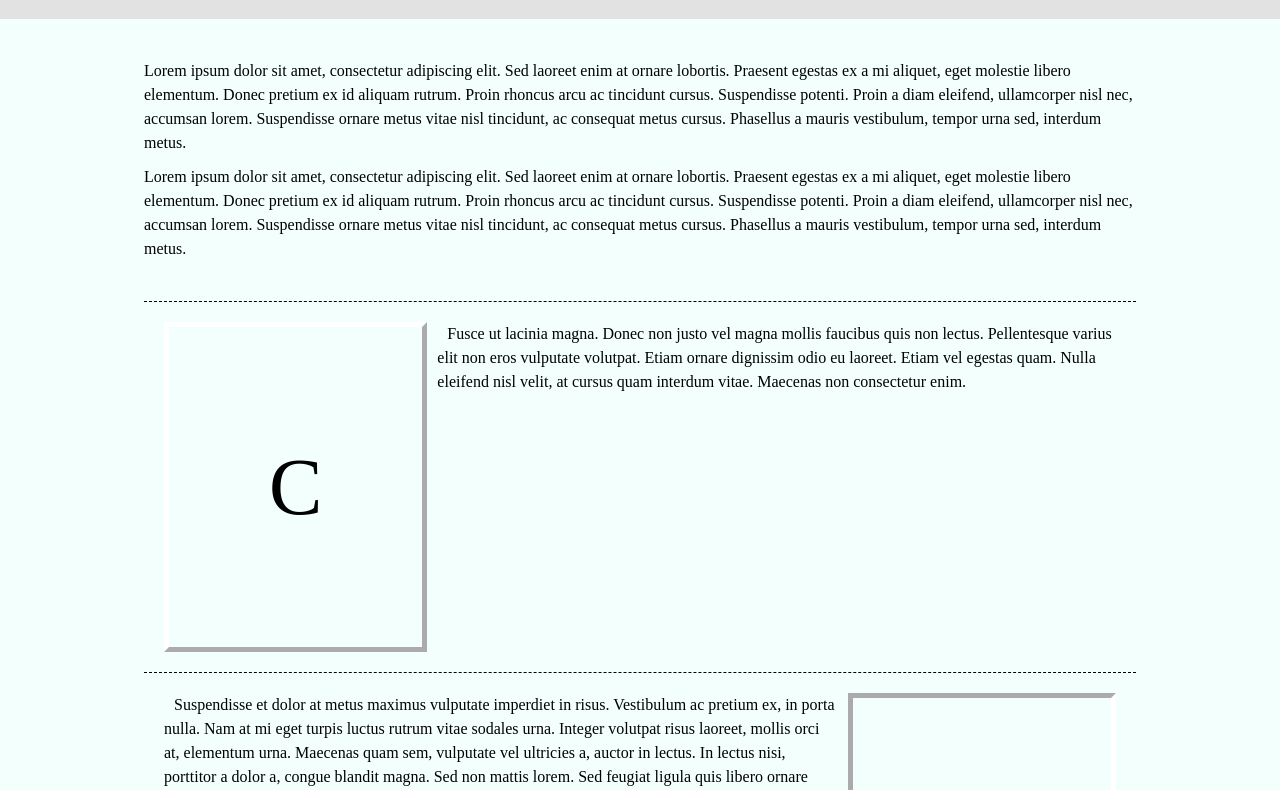
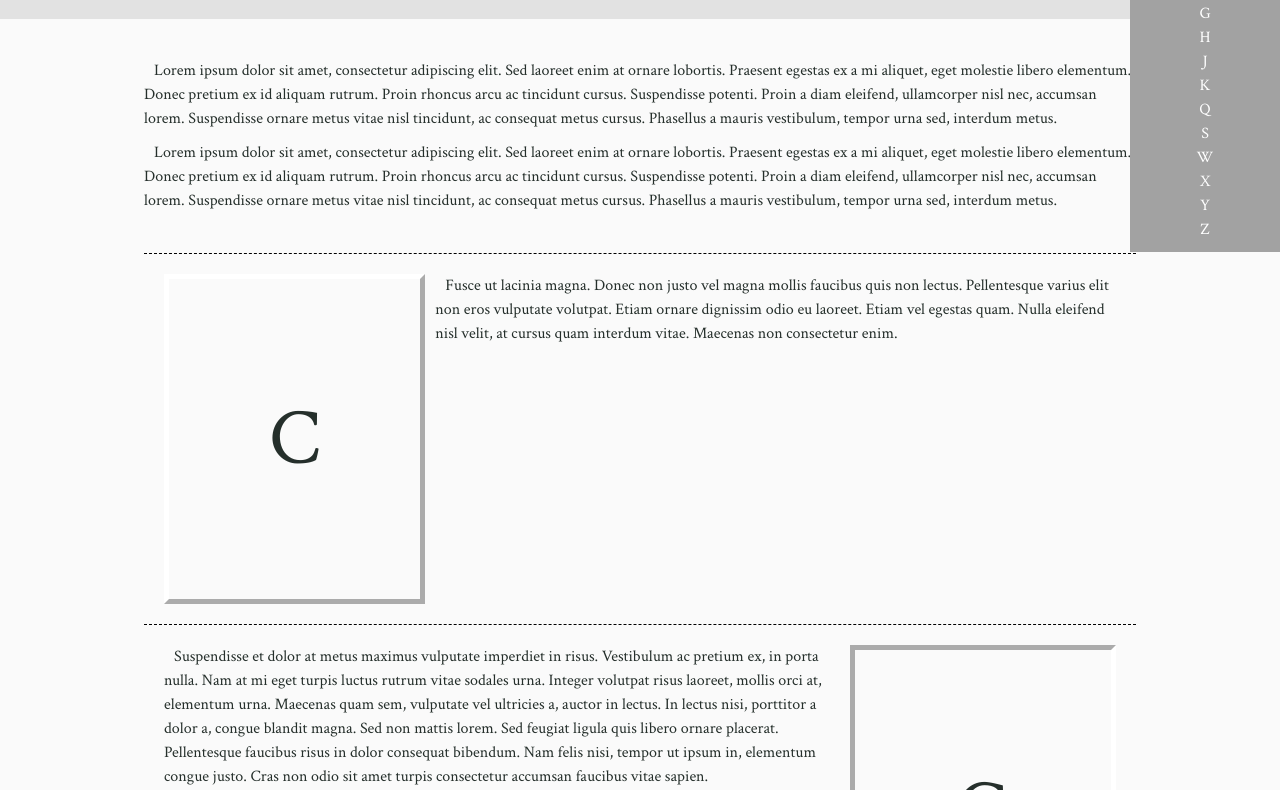
Before and after one commit to ricardosander/portuges-simples-asim, a plain HTML site: page index.html in a window 1280 px wide. Shown: the part 96-886 px from the top of the page. Drawn offline with Linux system fonts and the light colour scheme.

Commit message:
Adicionando menu e alterando cores.

```diff
--- a/estilos.css
+++ b/estilos.css
@@ -1,7 +1,8 @@
 body {
-	font-family: serif;
-	background-color: #F2FFFC;
+	font-family: "Crimson Text", serif;
+	background-color: #FAFAFA;
 	line-height: 1.5;
+	color: #252F2B;
 }
 
 header h1 {
@@ -16,6 +17,10 @@ main {
 	margin: 40px 20px 20px 20px;
 }
 
+main p {
+	text-indent: 10px;
+}
+
 main h3, p {
 	margin: 10px;
 }
@@ -24,12 +29,30 @@ ul {
 	margin-top: 40px;
 }
 
-li {
+main li {
 	margin-left: 10%;
 	margin-right: 10%;
 	display: inline-block;
 	padding: 10px;
 	border-top: 1px dashed black;
+}
+
+aside {
+	position: fixed;
+	right: 0px;
+	top: 0px;
+	background-color: #A2A2A2;
+	color: #FFF;
+	padding: 10px;
+	text-align: center;
+	width: 150px;
+	/*border: 1px solid #000;*/
+	box-sizing: border-box;
+}
+
+aside a {
+	color: inherit;
+	text-decoration: none;
 }
 
 .introducao {
--- a/index.html
+++ b/index.html
@@ -6,6 +6,7 @@
 		<meta charset="utf-8">
 		<link rel="stylesheet" type="text/css" href="reset.css">
 		<link rel="stylesheet" type="text/css" href="estilos.css">
+		<link rel="stylesheet" href="http://fonts.googleapis.com/css?family=Crimson+Text:400,400italic,600">
 	</head>
 
 	<body>
@@ -16,57 +17,76 @@
 
 	<main>
 
-		<p class="introducao">Lorem ipsum dolor sit amet, consectetur adipiscing elit. Sed laoreet enim at ornare lobortis. Praesent egestas ex a mi aliquet, eget molestie libero elementum. Donec pretium ex id aliquam rutrum. Proin rhoncus arcu ac tincidunt cursus. Suspendisse potenti. Proin a diam eleifend, ullamcorper nisl nec, accumsan lorem. Suspendisse ornare metus vitae nisl tincidunt, ac consequat metus cursus. Phasellus a mauris vestibulum, tempor urna sed, interdum metus.</p>
+		<p id="introducao" class="introducao">Lorem ipsum dolor sit amet, consectetur adipiscing elit. Sed laoreet enim at ornare lobortis. Praesent egestas ex a mi aliquet, eget molestie libero elementum. Donec pretium ex id aliquam rutrum. Proin rhoncus arcu ac tincidunt cursus. Suspendisse potenti. Proin a diam eleifend, ullamcorper nisl nec, accumsan lorem. Suspendisse ornare metus vitae nisl tincidunt, ac consequat metus cursus. Phasellus a mauris vestibulum, tempor urna sed, interdum metus.</p>
 
 		<p class="introducao">Lorem ipsum dolor sit amet, consectetur adipiscing elit. Sed laoreet enim at ornare lobortis. Praesent egestas ex a mi aliquet, eget molestie libero elementum. Donec pretium ex id aliquam rutrum. Proin rhoncus arcu ac tincidunt cursus. Suspendisse potenti. Proin a diam eleifend, ullamcorper nisl nec, accumsan lorem. Suspendisse ornare metus vitae nisl tincidunt, ac consequat metus cursus. Phasellus a mauris vestibulum, tempor urna sed, interdum metus.</p>
 
 		<ul>
 
-			<li>
+			<li id="letrac">
 				<h3 class="letra letra-impar">C</h3>
 				<p class="explicacao">Fusce ut lacinia magna. Donec non justo vel magna mollis faucibus quis non lectus. Pellentesque varius elit non eros vulputate volutpat. Etiam ornare dignissim odio eu laoreet. Etiam vel egestas quam. Nulla eleifend nisl velit, at cursus quam interdum vitae. Maecenas non consectetur enim.</p>
 			</li>
-			<li>
+			<li id="letrag">
 				<h3 class="letra letra-par">G</h3>
 				<p class="explicacao">Suspendisse et dolor at metus maximus vulputate imperdiet in risus. Vestibulum ac pretium ex, in porta nulla. Nam at mi eget turpis luctus rutrum vitae sodales urna. Integer volutpat risus laoreet, mollis orci at, elementum urna. Maecenas quam sem, vulputate vel ultricies a, auctor in lectus. In lectus nisi, porttitor a dolor a, congue blandit magna. Sed non mattis lorem. Sed feugiat ligula quis libero ornare placerat. Pellentesque faucibus risus in dolor consequat bibendum. Nam felis nisi, tempor ut ipsum in, elementum congue justo. Cras non odio sit amet turpis consectetur accumsan faucibus vitae sapien.</p>
 			</li>
-			<li>
+			<li id="letrah">
 				<h3 class="letra letra-impar">H</h3>
 				<p class="explicacao">Cras dignissim odio sed ornare suscipit. Aliquam viverra elit nec porttitor tincidunt. Pellentesque scelerisque, massa vel tempor aliquet, purus arcu aliquam nunc, eu hendrerit risus lacus et mauris. Sed convallis urna lacus, in tempus odio ultricies at. Proin quam ligula, lobortis nec consectetur et, maximus ac arcu. Etiam semper lacus enim, in mollis ipsum faucibus eu. Maecenas posuere sit amet nisi vitae ultrices. Phasellus pulvinar finibus tincidunt. Curabitur euismod augue risus, sit amet condimentum eros bibendum vel. Morbi ultrices lobortis elit ac hendrerit. Praesent dapibus blandit luctus.</p>
 			</li>
-			<li>
+			<li id="letraj">
 				<h3 class="letra letra-par">J</h3>
 				<p class="explicacao">Cras dignissim odio sed ornare suscipit. Aliquam viverra elit nec porttitor tincidunt. Pellentesque scelerisque, massa vel tempor aliquet, purus arcu aliquam nunc, eu hendrerit risus lacus et mauris. Sed convallis urna lacus, in tempus odio ultricies at. Proin quam ligula, lobortis nec consectetur et, maximus ac arcu. Etiam semper lacus enim, in mollis ipsum faucibus eu. Maecenas posuere sit amet nisi vitae ultrices. Phasellus pulvinar finibus tincidunt. Curabitur euismod augue risus, sit amet condimentum eros bibendum vel. Morbi ultrices lobortis elit ac hendrerit. Praesent dapibus blandit luctus.</p>
 			</li>
-			<li>
+			<li id="letrak">
 				<h3 class="letra letra-impar">K</h3>
 				<p class="explicacao">Cras dignissim odio sed ornare suscipit. Aliquam viverra elit nec porttitor tincidunt. Pellentesque scelerisque, massa vel tempor aliquet, purus arcu aliquam nunc, eu hendrerit risus lacus et mauris. Sed convallis urna lacus, in tempus odio ultricies at. Proin quam ligula, lobortis nec consectetur et, maximus ac arcu. Etiam semper lacus enim, in mollis ipsum faucibus eu. Maecenas posuere sit amet nisi vitae ultrices. Phasellus pulvinar finibus tincidunt. Curabitur euismod augue risus, sit amet condimentum eros bibendum vel. Morbi ultrices lobortis elit ac hendrerit. Praesent dapibus blandit luctus.</p>
 			</li>
-			<li>
+			<li id="letraq">
 				<h3 class="letra letra-par">Q</h3>
 				<p class="explicacao">Cras dignissim odio sed ornare suscipit. Aliquam viverra elit nec porttitor tincidunt. Pellentesque scelerisque, massa vel tempor aliquet, purus arcu aliquam nunc, eu hendrerit risus lacus et mauris. Sed convallis urna lacus, in tempus odio ultricies at. Proin quam ligula, lobortis nec consectetur et, maximus ac arcu. Etiam semper lacus enim, in mollis ipsum faucibus eu. Maecenas posuere sit amet nisi vitae ultrices. Phasellus pulvinar finibus tincidunt. Curabitur euismod augue risus, sit amet condimentum eros bibendum vel. Morbi ultrices lobortis elit ac hendrerit. Praesent dapibus blandit luctus.</p>
 			</li>
-			<li>
+			<li id="letras">
 				<h3 class="letra letra-impar">S</h3>
 				<p class="explicacao">Cras dignissim odio sed ornare suscipit. Aliquam viverra elit nec porttitor tincidunt. Pellentesque scelerisque, massa vel tempor aliquet, purus arcu aliquam nunc, eu hendrerit risus lacus et mauris. Sed convallis urna lacus, in tempus odio ultricies at. Proin quam ligula, lobortis nec consectetur et, maximus ac arcu. Etiam semper lacus enim, in mollis ipsum faucibus eu. Maecenas posuere sit amet nisi vitae ultrices. Phasellus pulvinar finibus tincidunt. Curabitur euismod augue risus, sit amet condimentum eros bibendum vel. Morbi ultrices lobortis elit ac hendrerit. Praesent dapibus blandit luctus.</p>
 			</li>
-			<li>
+			<li id="letraw">
 				<h3 class="letra letra-par">W</h3>
 				<p class="explicacao">Cras dignissim odio sed ornare suscipit. Aliquam viverra elit nec porttitor tincidunt. Pellentesque scelerisque, massa vel tempor aliquet, purus arcu aliquam nunc, eu hendrerit risus lacus et mauris. Sed convallis urna lacus, in tempus odio ultricies at. Proin quam ligula, lobortis nec consectetur et, maximus ac arcu. Etiam semper lacus enim, in mollis ipsum faucibus eu. Maecenas posuere sit amet nisi vitae ultrices. Phasellus pulvinar finibus tincidunt. Curabitur euismod augue risus, sit amet condimentum eros bibendum vel. Morbi ultrices lobortis elit ac hendrerit. Praesent dapibus blandit luctus.</p>
 			</li>
-			<li>
+			<li id="letrax">
 				<h3 class="letra letra-impar">X</h3>
 				<p class="explicacao">Cras dignissim odio sed ornare suscipit. Aliquam viverra elit nec porttitor tincidunt. Pellentesque scelerisque, massa vel tempor aliquet, purus arcu aliquam nunc, eu hendrerit risus lacus et mauris. Sed convallis urna lacus, in tempus odio ultricies at. Proin quam ligula, lobortis nec consectetur et, maximus ac arcu. Etiam semper lacus enim, in mollis ipsum faucibus eu. Maecenas posuere sit amet nisi vitae ultrices. Phasellus pulvinar finibus tincidunt. Curabitur euismod augue risus, sit amet condimentum eros bibendum vel. Morbi ultrices lobortis elit ac hendrerit. Praesent dapibus blandit luctus.</p>
 			</li>
-			<li>
+			<li id="letray">
 				<h3 class="letra letra-par">Y</h3>
 				<p class="explicacao">Cras dignissim odio sed ornare suscipit. Aliquam viverra elit nec porttitor tincidunt. Pellentesque scelerisque, massa vel tempor aliquet, purus arcu aliquam nunc, eu hendrerit risus lacus et mauris. Sed convallis urna lacus, in tempus odio ultricies at. Proin quam ligula, lobortis nec consectetur et, maximus ac arcu. Etiam semper lacus enim, in mollis ipsum faucibus eu. Maecenas posuere sit amet nisi vitae ultrices. Phasellus pulvinar finibus tincidunt. Curabitur euismod augue risus, sit amet condimentum eros bibendum vel. Morbi ultrices lobortis elit ac hendrerit. Praesent dapibus blandit luctus.</p>
 			</li>
-			<li>
+			<li id="letraz">
 				<h3 class="letra letra-impar">Z</h3>
 				<p class="explicacao">Cras dignissim odio sed ornare suscipit. Aliquam viverra elit nec porttitor tincidunt. Pellentesque scelerisque, massa vel tempor aliquet, purus arcu aliquam nunc, eu hendrerit risus lacus et mauris. Sed convallis urna lacus, in tempus odio ultricies at. Proin quam ligula, lobortis nec consectetur et, maximus ac arcu. Etiam semper lacus enim, in mollis ipsum faucibus eu. Maecenas posuere sit amet nisi vitae ultrices. Phasellus pulvinar finibus tincidunt. Curabitur euismod augue risus, sit amet condimentum eros bibendum vel. Morbi ultrices lobortis elit ac hendrerit. Praesent dapibus blandit luctus.</p>
 			</li>
 		</ul>
 	</main>
+
+	<aside>
+		<nav>
+			<ul>
+				<li><a href="#introducao">Introdução</a></li>
+				<li><a href="#letrac">C</a></li>
+				<li><a href="#letrag">G</a></li>
+				<li><a href="#letrah">H</a></li>
+				<li><a href="#letraj">J</a></li>
+				<li><a href="#letrak">K</a></li>
+				<li><a href="#letraq">Q</a></li>
+				<li><a href="#letras">S</a></li>
+				<li><a href="#letraw">W</a></li>
+				<li><a href="#letrax">X</a></li>
+				<li><a href="#letray">Y</a></li>
+				<li><a href="#letraz">Z</a></li>
+			</ul>
+		</nav>
+	</aside>
 	</body>
 </html>
```
